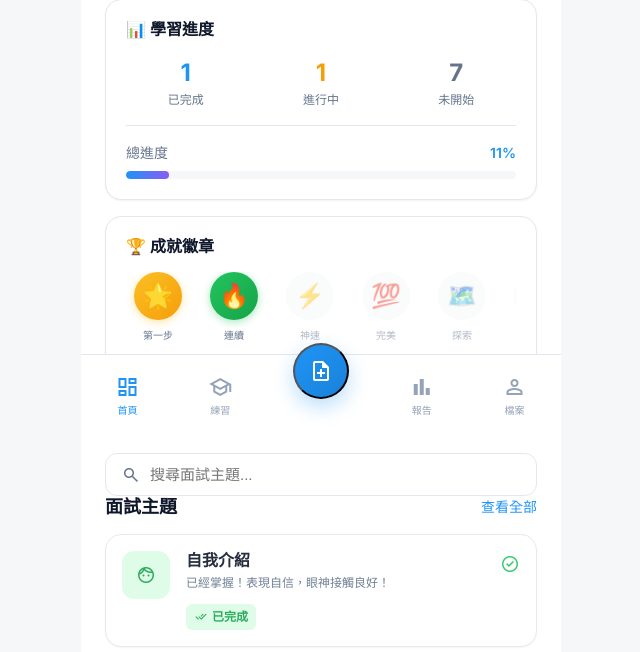
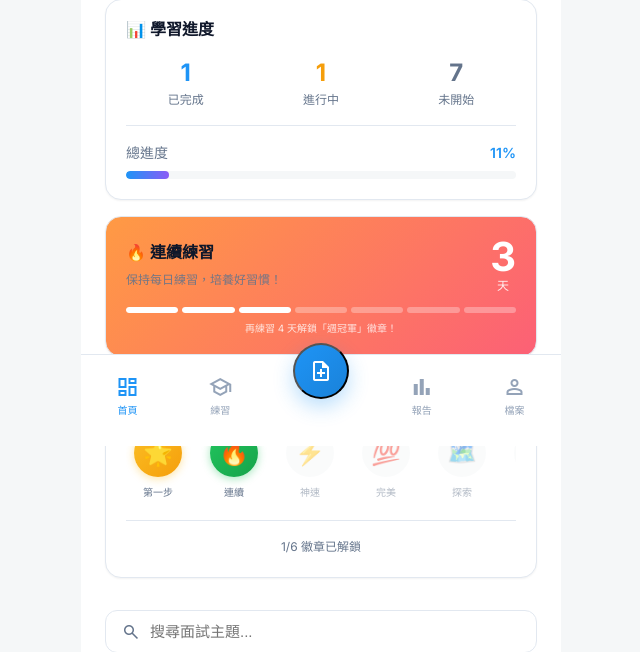
Before and after one commit to cntk50951-eng/app, a Python web app: template templates/dashboard.html in a window 1280 px wide. Shown: the part 354-1006 px from the top of the page, without its empty margins (319-959 px from the left). Run offline with Jinja, Linux system fonts and the light colour scheme; the template is opened without the code that fills it, so the values that code supplies are empty.

Commit message:
feat(auto): 20min iteration v2 - 2026-02-11 14:09

```diff
--- a/templates/dashboard.html
+++ b/templates/dashboard.html
@@ -691,6 +691,46 @@
                 </div>
             </div>
 
+            <!-- Learning Streak Display -->
+            <div class="profile-card" style="margin: 1rem 1.5rem; background: linear-gradient(135deg, #ff9a44 0%, #fc6076 100%); color: white;">
+                <div style="display: flex; align-items: center; justify-content: space-between;">
+                    <div>
+                        <h4 style="margin: 0; font-size: 1rem; font-weight: 600;">🔥 連續練習</h4>
+                        <p style="margin: 0.5rem 0 0; font-size: 0.75rem; opacity: 0.9;">保持每日練習，培養好習慣！</p>
+                    </div>
+                    <div style="text-align: center;">
+                        <div id="streak-count" style="font-size: 2.5rem; font-weight: 700; line-height: 1;">3</div>
+                        <div style="font-size: 0.75rem; opacity: 0.9;">天</div>
+                    </div>
+                </div>
+                <div style="margin-top: 0.75rem; display: flex; gap: 0.25rem;">
+                    <div style="flex: 1; height: 6px; background: rgba(255,255,255,0.3); border-radius: 3px; overflow: hidden;">
+                        <div style="width: 100%; height: 100%; background: white; border-radius: 3px;"></div>
+                    </div>
+                    <div style="flex: 1; height: 6px; background: rgba(255,255,255,0.3); border-radius: 3px; overflow: hidden;">
+                        <div style="width: 100%; height: 100%; background: white; border-radius: 3px;"></div>
+                    </div>
+                    <div style="flex: 1; height: 6px; background: rgba(255,255,255,0.3); border-radius: 3px; overflow: hidden;">
+                        <div style="width: 100%; height: 100%; background: white; border-radius: 3px;"></div>
+                    </div>
+                    <div style="flex: 1; height: 6px; background: rgba(255,255,255,0.3); border-radius: 3px; overflow: hidden;">
+                        <div style="width: 0%; height: 100%; background: rgba(255,255,255,0.5); border-radius: 3px;"></div>
+                    </div>
+                    <div style="flex: 1; height: 6px; background: rgba(255,255,255,0.3); border-radius: 3px; overflow: hidden;">
+                        <div style="width: 0%; height: 100%; background: rgba(255,255,255,0.5); border-radius: 3px;"></div>
+                    </div>
+                    <div style="flex: 1; height: 6px; background: rgba(255,255,255,0.3); border-radius: 3px; overflow: hidden;">
+                        <div style="width: 0%; height: 100%; background: rgba(255,255,255,0.5); border-radius: 3px;"></div>
+                    </div>
+                    <div style="flex: 1; height: 6px; background: rgba(255,255,255,0.3); border-radius: 3px; overflow: hidden;">
+                        <div style="width: 0%; height: 100%; background: rgba(255,255,255,0.5); border-radius: 3px;"></div>
+                    </div>
+                </div>
+                <div style="margin-top: 0.5rem; font-size: 0.625rem; opacity: 0.8; text-align: center;">
+                    再練習 4 天解鎖「週冠軍」徽章！
+                </div>
+            </div>
+
             <!-- Achievement Badges -->
             <div class="profile-card" style="margin: 1rem 1.5rem;">
                 <h4 style="margin: 0 0 1rem; font-size: 1rem; font-weight: 600; color: var(--text-primary);">🏆 成就徽章</h4>
```
